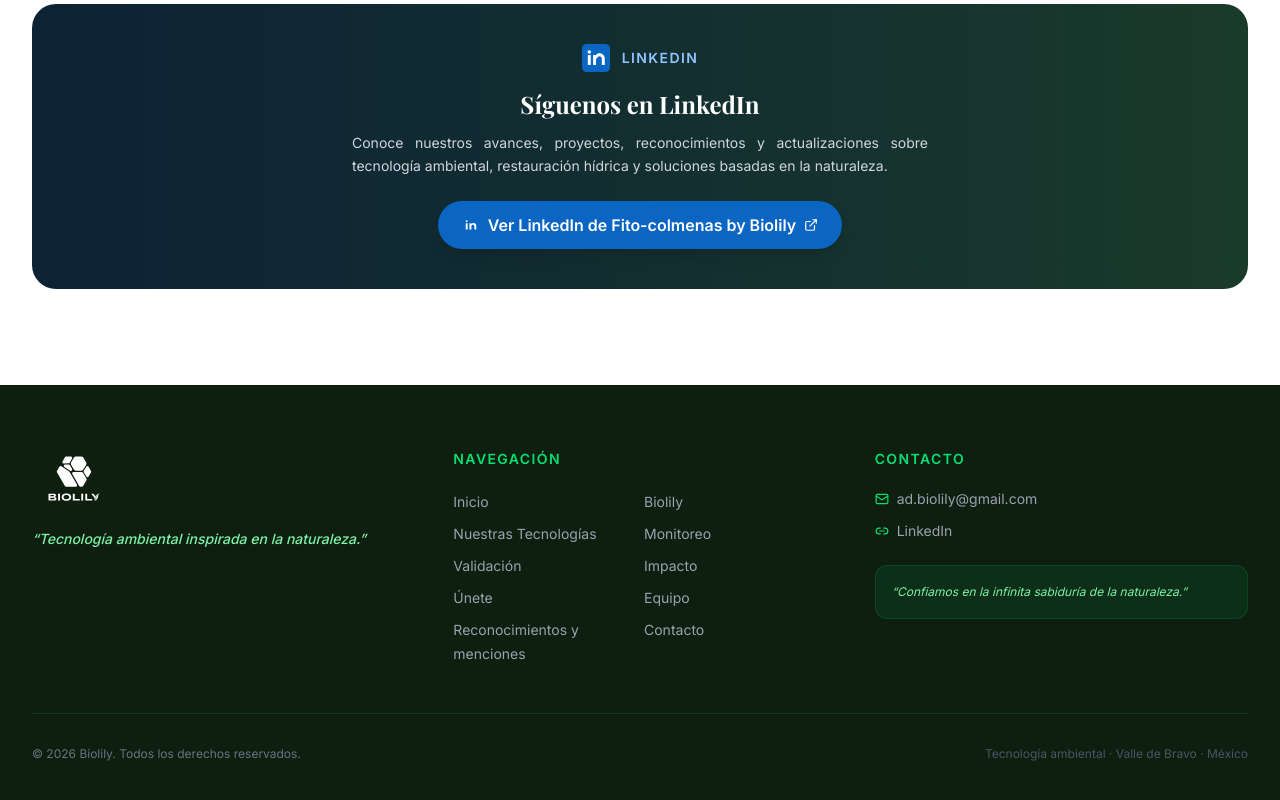
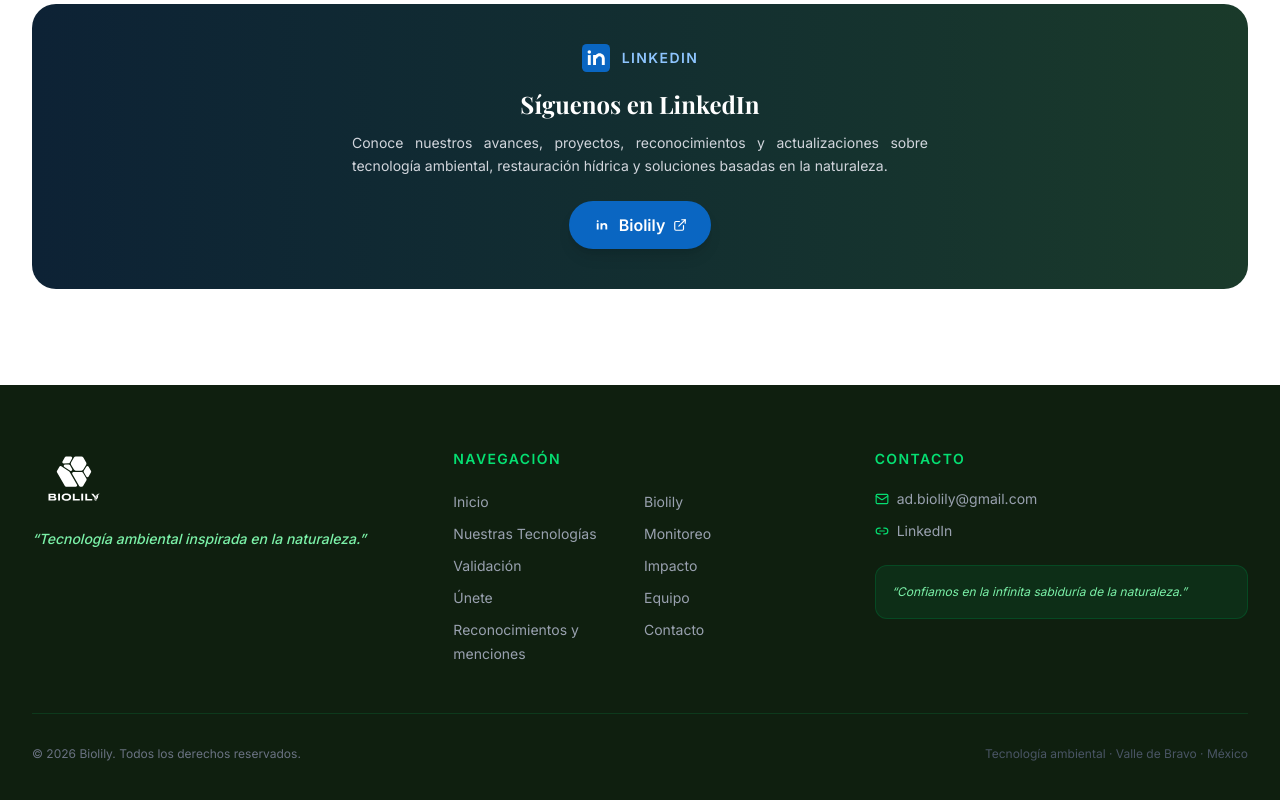
Before and after one commit to ximenaiturriagac/biolily, a Next.js app: page /reconocimientos in a window 1280 px wide. Shown: the part 1773-2573 px from the top of the page. Built offline with nearby package versions, Linux system fonts and the light colour scheme; a web font is replaced by a local one.

Commit message:
Update Media.tsx

```diff
--- a/src/components/sections/Media.tsx
+++ b/src/components/sections/Media.tsx
@@ -132,7 +132,7 @@
             <svg width="18" height="18" viewBox="0 0 24 24" fill="white" xmlns="http://www.w3.org/2000/svg">
               <path d="M7.5 9.5H5V18H7.5V9.5ZM6.25 8.25C5.56 8.25 5 7.69 5 7C5 6.31 5.56 5.75 6.25 5.75C6.94 5.75 7.5 6.31 7.5 7C7.5 7.69 6.94 8.25 6.25 8.25ZM19 18H16.5V13.5C16.5 12.4 15.6 11.5 14.5 11.5C13.4 11.5 12.5 12.4 12.5 13.5V18H10V9.5H12.5V10.8C13.2 9.9 14.3 9.3 15.5 9.3C17.4 9.3 19 10.9 19 12.8V18Z"/>
             </svg>
-            Ver LinkedIn de Fito-colmenas by Biolily
+            Biolily
             <ExternalLink size={14} />
           </a>
         </div>
```
